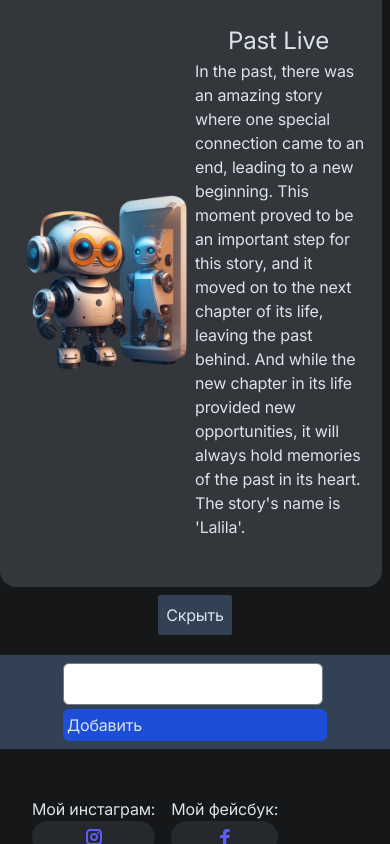
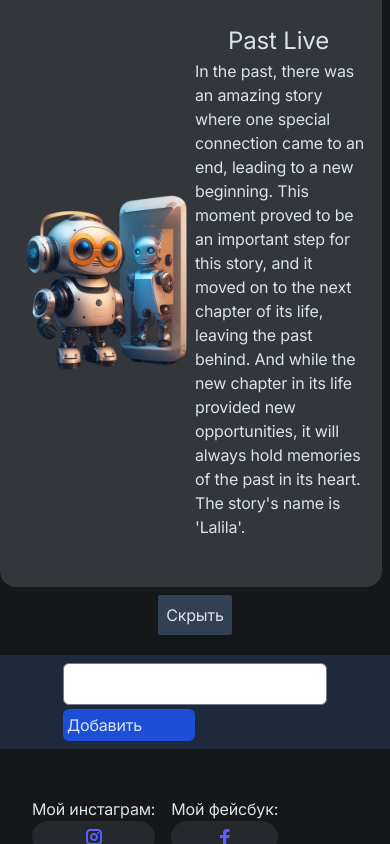
Before and after one commit to Komil-Muminov/komilff, a Next.js app: page / in a window 390 px wide. Both pictures are taken after a click on the button "ПОКАЗАТЬ MINI-APP". Shown: the part 3530-4374 px from the top of the page. Built offline with nearby package versions, Linux system fonts and the light colour scheme.

Commit message:
responsive

```diff
--- a/components/ToDo.js
+++ b/components/ToDo.js
@@ -66,16 +66,16 @@ const ToDo = () => {
 				</div>{' '}
 			</div>
 			{showTodo && (
-				<div className='flex flex-wrap flex-col justify-center items-center  gap-2 bg-slate-700 '>
+				<div className='flex flex-wrap flex-col justify-center items-center  gap-2 bg-slate-800 '>
 					<div className='flex justify-center mt-2'>
 						<form onSubmit={handleSubmit}>
 							<input
-								className='rounded-md mr-1'
+								className='rounded-md mr-1 w-full md:f-1/2'
 								type='text'
 								value={userInput}
 								onChange={(e) => setUserInput(e.target.value)}
 							/>
-							<button className='flex flex-wrap w-full md:w-1/2 border-none rounded-md p-1 mt-1 md:p-2 bg-blue-700 transition duration-200 hover:bg-blue-800 '>
+							<button className='flex flex-wrap w-1/2 md:w-1/2 border-none rounded-md p-1 mt-1 md:p-2 bg-blue-700 transition duration-200 hover:bg-blue-800 '>
 								Добавить
 							</button>
 						</form>
```
